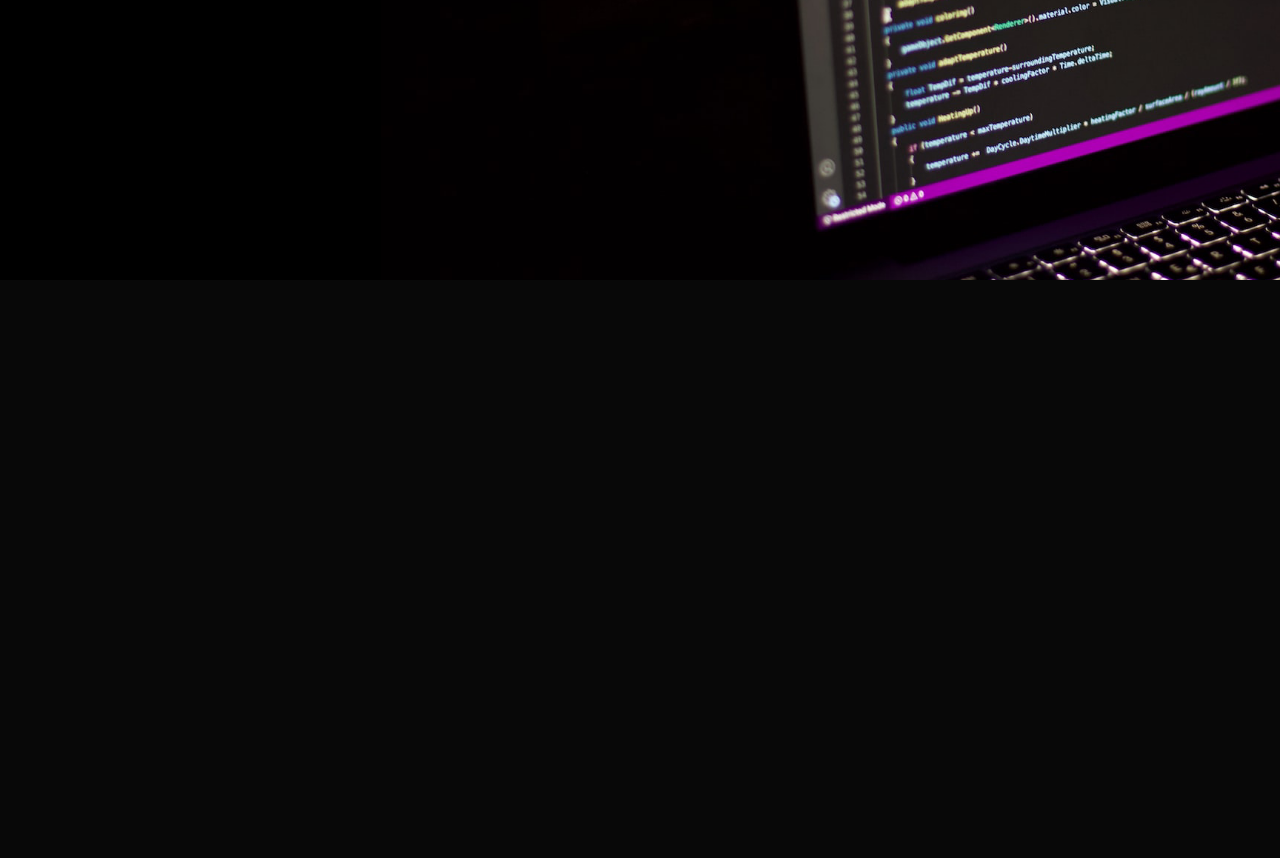
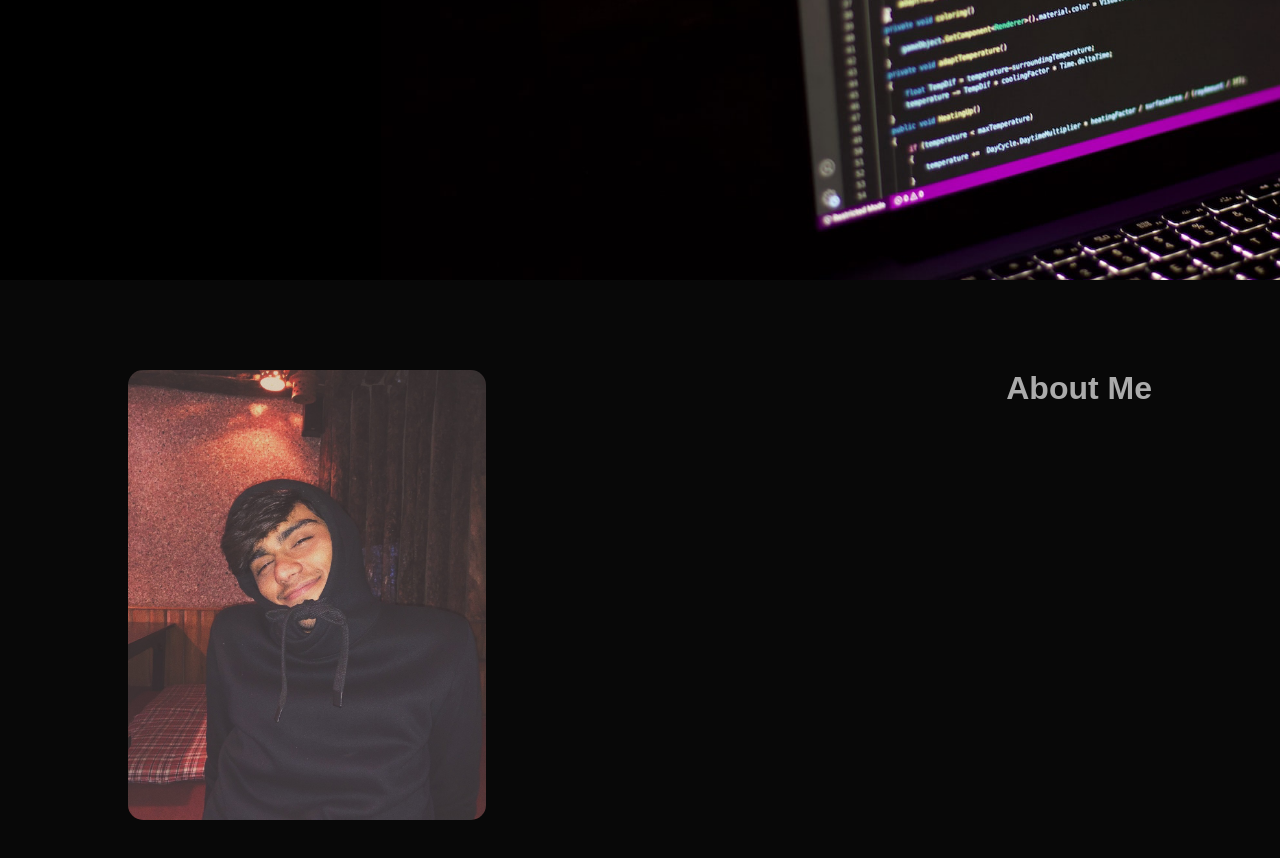
Before and after one commit to nur0078/portfolio-website, a plain HTML site: page index.html in a window 1280 px wide. Shown: the part 520-1378 px from the top of the page. Before the commit the page ends 820 px from the top, so only its background shows below. Drawn offline with Linux system fonts and the light colour scheme.

Commit message:
added about me section and a photo besides

```diff
--- a/index.html
+++ b/index.html
@@ -26,11 +26,16 @@
         </div>
     </div>
 </div>
+
+<!-- -------------About-------------- -->
 <div id="about">
     <div class="container">
         <div class="row">
             <div class="about-col-1">
+                <img src="images/zaika.jpg" alt="Anurodh in a hoodie.">
+            </div>
             <div class="about-col-2">
+                <h1>About Me</h1>
             </div>
         </div>
     </div>
--- a/style.css
+++ b/style.css
@@ -70,3 +70,23 @@ nav ul li a:hover::after {
 .header-text h1 span {
     color:#004cff;
 }
+/* --------------------About------------------ */
+#about {
+    padding: 80px 0;
+    color: #ababab;
+}
+
+.row {
+    display: flex;
+    justify-content: space-between;
+    flex-wrap: wrap;
+}
+
+.about-col-1 {
+    flex-basis: 35%;
+}
+
+.about-col-1 img {
+    width: 100%;
+    border-radius: 15px;
+}
```
Also changed, not shown: images/zaika.jpg (added), 1 other file.
